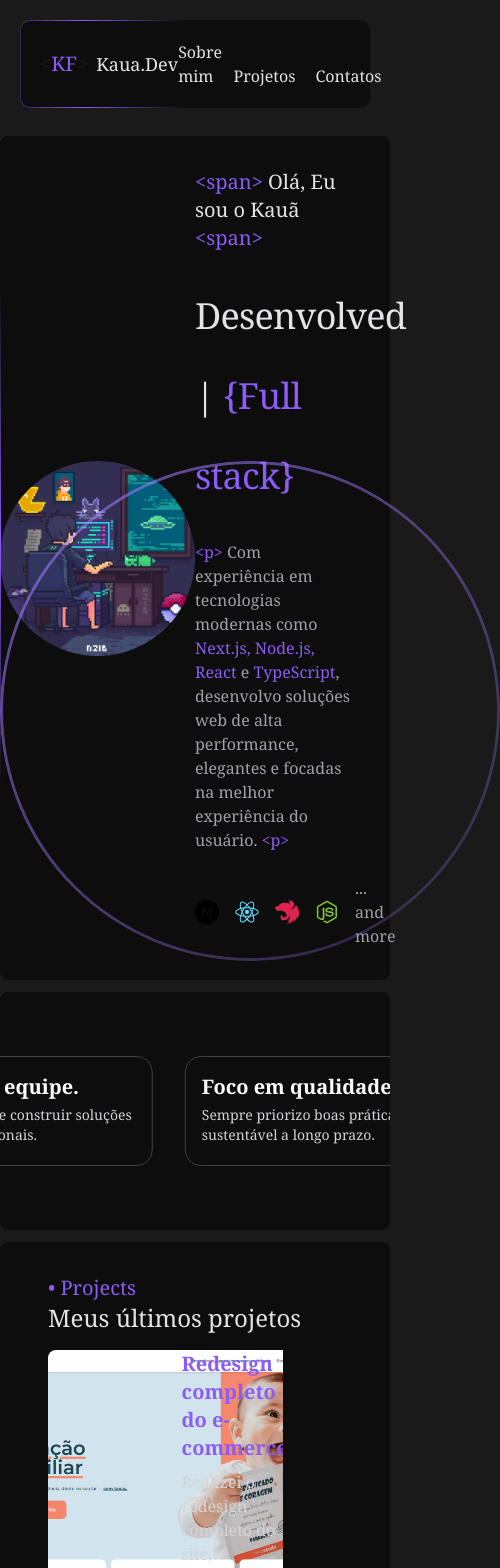
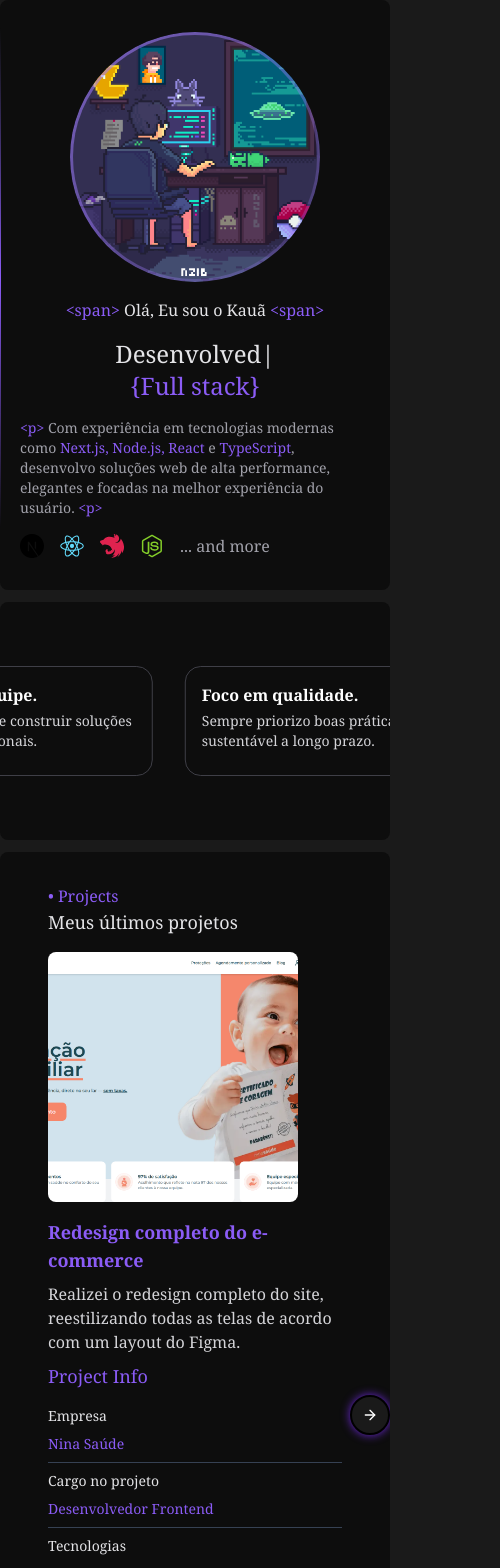
Before and after one commit to kauasfcode/personal-portifolio, a Next.js app: page / in a window 390 px wide. Shown: the top 1568 px of the page, 500 px wide, since content can reach past the window. Built offline with nearby package versions, Linux system fonts and the light colour scheme.

Commit message:
feat: adding mobile version to the site

```diff
--- a/app/components/Footer.tsx
+++ b/app/components/Footer.tsx
@@ -3,9 +3,9 @@ import Image from "next/image";
 
 export default function Footer() {
     return (
-        <footer className="w-full py-5 text-center justify-center flex flex-col gap-7 items-center text-decora " id="footer">
+        <footer className="w-full py-5 text-center justify-center flex flex-col gap-7 items-center " id="footer">
             <div className="flex flex-col justify-center gap-3 items-center">
-                <span className="text-highlight text-4xl">{"< >"}</span><span className="text-2xl text-title">Kauã.dev</span>
+                <span className="text-highlight  text-2xl md:text-4xl">{"< >"}</span><span className=" text-xl md:text-2xl text-title">Kauã.dev</span>
             </div>
             <div className="flex gap-4">
                 <Link href=""><Image src={"/socials/x.svg"} alt="Twitter" width={24} height={24} /></Link>
@@ -20,7 +20,7 @@ export default function Footer() {
                     <Image src={"/socials/github.svg"} alt="" width={24} height={24} />
                 </Link>
             </div>
-            <div className="text-xl text-title space-x-5">
+            <div className="text-lg md:text-xl text-title space-x-5">
                 <Link href={"#about"}>Sobre mim</Link>
                 <Link href={"#projects"}>Projetos</Link>
             </div>
--- a/app/components/Navbar.tsx
+++ b/app/components/Navbar.tsx
@@ -6,8 +6,8 @@ import Logo from "./Logo";
 export default function Navbar() {
     return (
         <>
-            <div className="px-5 py-5 mb-2 ">
-                <div className="px-5 py-5 flex justify-between w-full bg-section rounded-lg items-center text-title font-serif relative">
+            <div className="px-5 py-5 mb-2 max-md:hidden ">
+                <div className="px-5 py-5 flex justify-between w-full bg-section rounded-lg items-center text-title font-serif relative ">
                     <div className="flex gap-2">
                         <Logo />
                         <span className=" text-lg">Kaua.Dev</span>
--- a/app/components/ProjectCard.tsx
+++ b/app/components/ProjectCard.tsx
@@ -1,3 +1,4 @@
+import Link from "next/link";
 import { ExpandableImage } from "./ExpandableImage";
 
 interface ProjectCardProps {
@@ -7,43 +8,45 @@ interface ProjectCardProps {
   company: string;
   role: string;
   technologies: string;
+  link?: string;
 }
 
 export function ProjectCard({
   image,
   title,
+  link,
   description,
   company,
   role,
   technologies,
 }: ProjectCardProps) {
   return (
-    <div className="grid grid-cols-2 gap-x-8 items-stretch">
+    <div className="grid grid-cols-1 md:grid-cols-2 gap-x-8 md:items-stretch ">
 
-      <div className="min-w-[500px] min-h-[500px]">
+      <div className="md:min-w-[500px] md:min-h-[500px] mb-4 md:mb-0">
           <ExpandableImage imgUrl={image}/>
       </div>
 
-      <div className="space-y-4">
+      <div className="space-y-2 md:space-y-4">
         <div className="space-y-2">
-          <h3 className="text-highlight text-xl font-semibold">{title}</h3>
+          <h3 className="text-highlight text-lg md:text-xl font-semibold">{title}</h3>
           <p className="text-zinc-300">{description}</p>
         </div>
 
         <p className="text-highlight text-lg font-medium">Project Info</p>
 
-        <div className="flex flex-col">
-          <div className="flex justify-between text-title text-lg border-b border-gray-700 py-2">
+        <div className="flex flex-col text-sm md:text-[16px] 2xl:text-lg">
+          <div className="flex flex-col md:flex-row gap-2 justify-between text-title border-b border-gray-700 py-2">
             <span>Empresa</span>
-            <span>{company}</span>
+            {link ? (<Link href={""} className="text-highlight md:text-title ">{company}</Link>) : <span className="text-highlight md:text-title ">{company}</span> }
           </div>
-          <div className="flex justify-between text-title text-lg border-b border-gray-700 py-2">
+          <div className="flex flex-col md:flex-row  gap-2 justify-between text-title  border-b border-gray-700 py-2">
             <span>Cargo no projeto</span>
-            <span>{role}</span>
+            <span className="text-highlight md:text-title ">{role}</span>
           </div>
-          <div className="flex justify-between text-title text-lg border-b border-gray-700 py-2">
+          <div className="flex flex-col md:flex-row  gap-2  justify-between text-title border-b border-gray-700 py-2">
             <span>Tecnologias</span>
-            <span>{technologies}</span>
+            <span className="text-highlight md:text-title ">{technologies}</span>
           </div>
         </div>
       </div>
--- a/app/components/SkillsCard.tsx
+++ b/app/components/SkillsCard.tsx
@@ -5,9 +5,9 @@ interface SkillCardProps {
 
 export function SkillCard({ title, description }: SkillCardProps) {
   return (
-    <div className="min-w-[150px] h-[110px] max-w-[300px] border border-zinc-700 rounded-2xl p-4 transition-all duration-300 hover:border-zinc-500 hover:shadow-md">
-      <h3 className="text-xl font-semibold mb-1">{title}</h3>
-      <p className="text-sm text-zinc-300">{description}</p>
+    <div className="min-w-[150px] h-[110px] max-w-[300px] border border-zinc-700 rounded-2xl p-4 transition-all duration-300 hover:border-zinc-500 hover:shadow-md ">
+      <h3 className="text-md md:text-xl font-semibold mb-1">{title}</h3>
+      <p className=" text-sm text-zinc-300">{description}</p>
     </div>
   );
 }
--- a/app/globals.css
+++ b/app/globals.css
@@ -3,7 +3,7 @@
 
 @custom-variant dark (&:is(.dark *));
 
-html {
+html,  body {
   scroll-behavior: smooth;
   overflow-anchor: none;
 }
--- a/app/page.tsx
+++ b/app/page.tsx
@@ -8,7 +8,7 @@ export default function Home() {
   return (
     <>
 
-      <div className="h-screen w-full space-y-3">
+      <div className="h-screen w-full space-y-3 ">
         <Navbar/>
         <HeroSection/>
         <MySoftSkills/>
--- a/app/sections/HeroSection.tsx
+++ b/app/sections/HeroSection.tsx
@@ -5,13 +5,13 @@ import Image from "next/image";
 
 export default function HeroSection() {
     return (
-        <section className="grid grid-cols-2 w-full bg-section py-8 rounded-md relative  " id="about">
+        <section className="grid max-md:flex max-md:flex-col gap-4 grid-cols-2 w-full bg-section py-8 rounded-md relative overflow-hidden " id="about">
             <div className="flex justify-center items-center">
                 <div className="relative">
                     <Image
                         src="/developer-pixelart.jpg"
                         alt="Developer pixel art"
-                        className="rounded-full"
+                        className="rounded-full h-[250px] w-[250px] md:h-[500px] md:w-[500px]"
                         width={500}
                         height={500}
                     />
@@ -19,15 +19,15 @@ export default function HeroSection() {
                         shineColor={["#A07CFE", "#FE8FB5", "#FFBE7B"]}
                         duration={8}
                         borderWidth={3}
-                        className=" rounded-full w-[500px] h-[500px]"
+                        className=" rounded-full w-[250px] h-[250px] md:w-[500px] md:h-[500px]"
                     >
                     </ShineBorder>
                 </div>
             </div>
-            <div className="flex flex-col justify-center space-y-6 w-[80%]">
+            <div className="flex flex-col justify-center gap-4 md:space-y-6 w-full md:w-[80%]">
 
-                <span className="text-xl text-title "><span className="text-highlight">{"<span> "}</span>Olá, Eu sou o Kauã <span className="text-highlight">{" <span>"}</span></span>
-                <h1 className="text-title text-4xl ">
+                <span className="md:text-xl text-md text-center md:text-left text-title "><span className="text-highlight">{"<span> "}</span>Olá, Eu sou o Kauã <span className="text-highlight">{" <span>"}</span></span>
+                <h1 className="text-title  text-2xl md:text-2xl 2xl:text-4xl max-md:flex max-md:flex-col justify-center items-center overflow-anchor-none overflow-x-hidden">
                     <TypingAnimation loop>
                         Desenvolvedor de software
                     </TypingAnimation>
@@ -35,12 +35,12 @@ export default function HeroSection() {
                         {" {Full stack}"}
                     </TypingAnimation>
                 </h1>
-                <div>
+                <div className="text-sm px-5 md:px-0">
                     <span className="text-highlight">{"<p> "}</span>
                     Com experiência em tecnologias modernas como <span className="text-highlight">Next.js, Node.js, React</span> e <span className="text-highlight">TypeScript</span>, desenvolvo soluções web de alta performance, elegantes e focadas na melhor experiência do usuário.
                     <span className="text-highlight">{" <p>"}</span>
                 </div>
-                <div className="flex gap-4">
+                <div className="flex gap-4 px-5 md:px-0">
                     <Image src={"/stacksicons/nextdotjs.svg"} alt="nextjs icon" width={24} height={24} />
                     <Image src={"/stacksicons/react.svg"} alt="" width={24} height={24} />
                     <Image src={"/stacksicons/nestdotjs.svg"} alt="" width={24} height={24} />
--- a/app/sections/MySoftSkills.tsx
+++ b/app/sections/MySoftSkills.tsx
@@ -3,8 +3,8 @@ import { SkillCard } from "../components/SkillsCard";
 
 export default function MySoftSkills() {
     return (
-        <section className="w-full bg-section py-8 rounded-md relative  ">
-            <Marquee className="py-8 text-white [--duration:20s]">
+        <section className="w-full bg-section py-8 rounded-md relative overflow-hidden  ">
+            <Marquee className="py-8 text-white [--duration:20s] overflow-hidden">
                 <div className="flex items-center gap-8 px-8">
                     <SkillCard
                         title="Aprendizado rápido."
--- a/app/sections/MyWorks.tsx
+++ b/app/sections/MyWorks.tsx
@@ -1,15 +1,15 @@
-import { Carousel, CarouselContent, CarouselItem, CarouselNext} from "@/components/ui/carousel";
+import { Carousel, CarouselContent, CarouselItem, CarouselNext } from "@/components/ui/carousel";
 import { ProjectCard } from "../components/ProjectCard";
 
 export default function MyWorks() {
     return (
-        <section className=" w-full bg-section py-8 px-12 rounded-md relative mx-auto" id="projects">
+        <section className=" w-full bg-section py-8 px-12 rounded-md relative mx-auto overflow-hidden" id="projects">
             <div className="mb-4">
-                <span className="text-xl text-highlight">• Projects</span>
-                <h2 className="text-2xl text-title">Meus últimos projetos</h2>
+                <span className="text-md md:text-xl text-highlight">• Projects</span>
+                <h2 className="text-lg md:text-2xl text-title">Meus últimos projetos</h2>
             </div>
             <div className="flex ">
-                <Carousel className="w-[80%]">
+                <Carousel className="w-full 2xl:w-[80%]">
                     <CarouselContent>
                         <CarouselItem>
                             <ProjectCard
@@ -21,16 +21,37 @@ export default function MyWorks() {
                                 technologies="Next.js, React, ShadcnUi, TailwindCSS, Git"
                             />
                         </CarouselItem>
-                         <CarouselItem>
+                        <CarouselItem>
                             <ProjectCard
                                 image="/projects/nina_portifolio.png"
-                                title="Redesign completo do e-commerce"
-                                description="Realizei o redesign completo do site, reestilizando todas as telas de acordo com um layout do Figma."
-                                company="Nina Saúde"
-                                role="1 mês"
-                                technologies="Next.js, React, ShadcnUi, TailwindCSS, Git"
+                                title="Desenvolvimento completo de um forúm"
+                                description="Atuei no desenvolvimento do fórum oficial da WPO, organização global com presença em mais de 60 países. Participei desde a replicação fiel do layout do Figma até a implementação completa da interface, atuando em parceria com a equipe de UX e contribuindo com melhorias de usabilidade e design. Também fui responsável pelo sistema de autenticação e otimização de performance, garantindo uma experiência fluida e segura para os usuários."
+                                company="World Packaging Organization (WPO)"
+                                role="Desenvolvedor fullstack"
+                                technologies="Next.js, React, Nest, ShadcnUi, TailwindCSS, Git, Docker"
                             />
                         </CarouselItem>
+                        <CarouselItem>
+                            <ProjectCard
+                                image="/projects/nina_portifolio.png"
+                                title="Desenvolvimento completo de MVP com IA"
+                                description="Liderei o desenvolvimento completo do MVP de uma aplicação baseada em IA, desde o design system até o backend e integrações externas. Entreguei a primeira versão funcional em apenas 4 semanas, com autenticação completa, integração com GPTZero e sistema de pagamentos via Stripe, garantindo alta performance e experiência fluida aos usuários."
+                                company="Purplewrite"
+                                role="Desenvolvedor fullstack"
+                                technologies="Next.js, React, Firebase, TailwindCSS, Git, Vercel"
+                            />
+                        </CarouselItem>
+                        <CarouselItem>
+                            <ProjectCard
+                                image="/projects/nina_portifolio.png"
+                                title="Criação de site institucional"
+                                description="Desenvolvi o site institucional da empresa, cuidando de toda a estrutura, personalização de tema e otimização. Criei uma interface responsiva e leve, aplicando boas práticas de UX e copywriting para destacar a marca e aumentar o engajamento, fortalecendo a presença digital da clínica no setor médico."
+                                company="BHEndoscopy"
+                                role="Web designer"
+                                technologies="Wordpress"
+                            />
+                        </CarouselItem>
+
                     </CarouselContent>
                     <CarouselNext />
                 </Carousel>
--- a/components/ui/typing-animation.tsx
+++ b/components/ui/typing-animation.tsx
@@ -157,7 +157,7 @@ export function TypingAnimation({
   return (
     <MotionComponent
       ref={elementRef}
-      className={cn("leading-[5rem] tracking-[-0.02em]", className)}
+      className={cn("md:leading-[5rem] md:tracking-[-0.02em]", className)}
       {...props}
     >
       {displayedText}
```
Also changed, not shown: app/sections/MySkills.tsx (+5 -5 lines).
